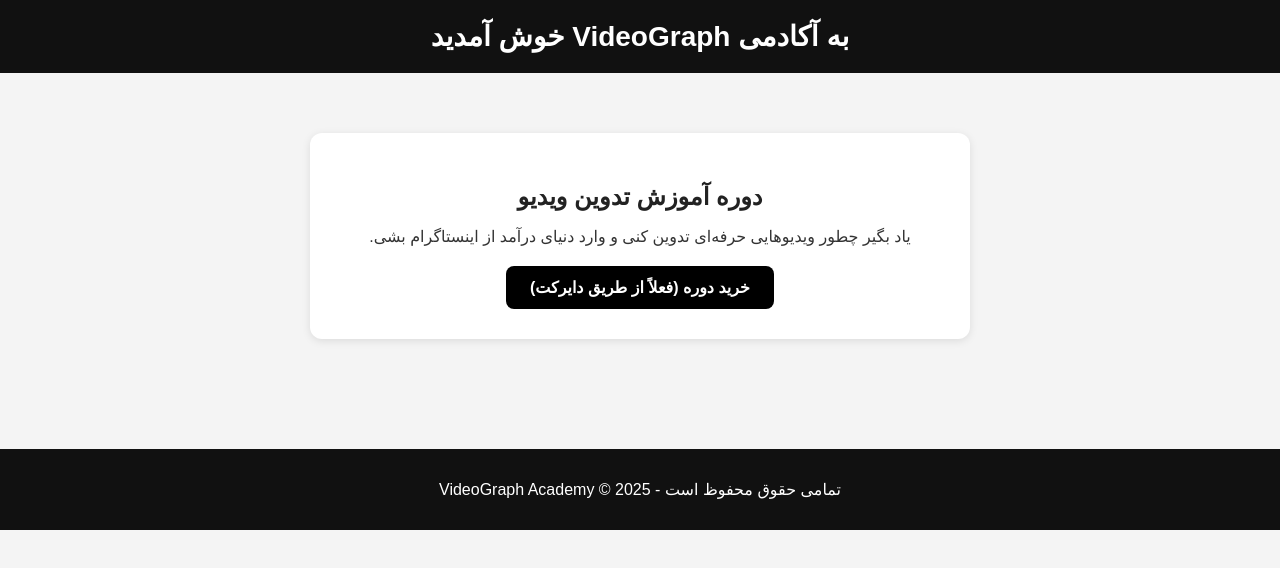
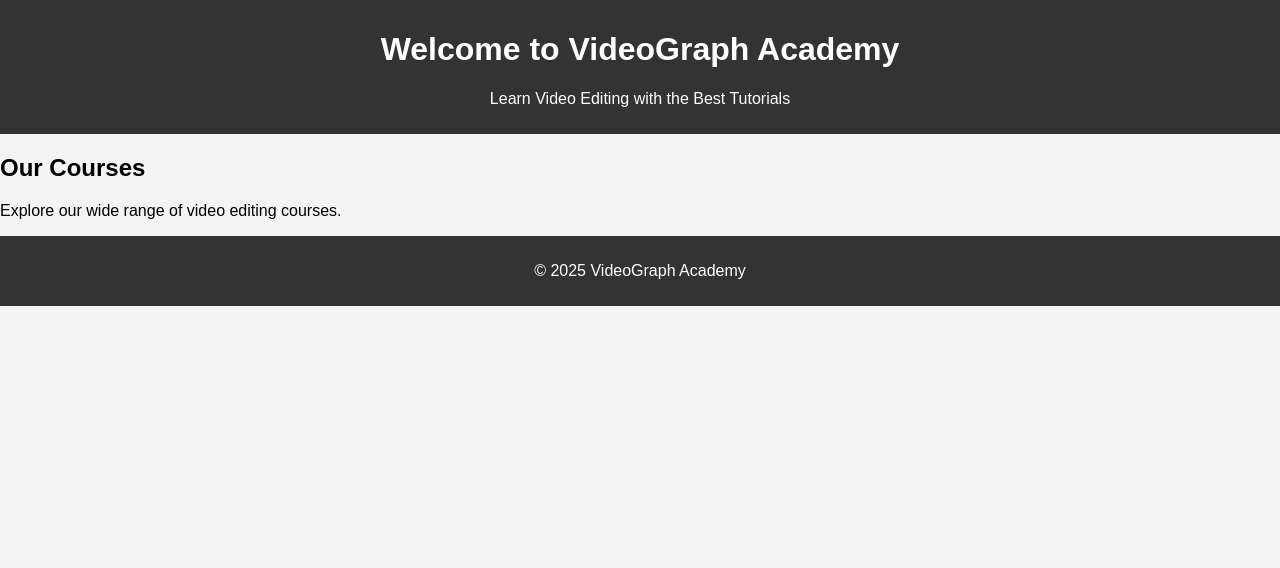
Before and after one commit to Hatef5051/VideoGraphAcademy, a plain HTML site: page index.html in a window 1280 px wide. Drawn offline with Linux system fonts and the light colour scheme.

Commit message:
Update site design

```diff
--- a/index.html
+++ b/index.html
@@ -1,88 +1,25 @@
 <!DOCTYPE html>
-<html lang="fa">
+<html lang="en">
 <head>
     <meta charset="UTF-8">
     <meta name="viewport" content="width=device-width, initial-scale=1.0">
     <title>VideoGraph Academy</title>
-    <style>
-        body {
-            font-family: sans-serif;
-            margin: 0;
-            padding: 0;
-            background-color: #f4f4f4;
-            color: #333;
-            direction: rtl;
-        }
-
-        header {
-            background-color: #111;
-            color: #fff;
-            padding: 20px 0;
-            text-align: center;
-        }
-
-        h1 {
-            margin: 0;
-            font-size: 28px;
-        }
-
-        main {
-            padding: 40px 20px;
-            text-align: center;
-        }
-
-        .course-box {
-            background-color: #fff;
-            margin: 20px auto;
-            padding: 30px;
-            max-width: 600px;
-            border-radius: 12px;
-            box-shadow: 0 2px 8px rgba(0, 0, 0, 0.1);
-        }
-
-        .course-box h2 {
-            margin-bottom: 10px;
-            color: #222;
-        }
-
-        .course-box p {
-            margin-bottom: 20px;
-        }
-
-        .btn {
-            display: inline-block;
-            background-color: #000;
-            color: white;
-            padding: 12px 24px;
-            border-radius: 8px;
-            text-decoration: none;
-            font-weight: bold;
-        }
-
-        footer {
-            margin-top: 50px;
-            background-color: #111;
-            color: #fff;
-            text-align: center;
-            padding: 15px 0;
-        }
-    </style>
+    <link rel="stylesheet" href="style.css">
+    <script src="script.js" defer></script>
 </head>
 <body>
     <header>
-        <h1>به آکادمی VideoGraph خوش آمدید</h1>
+        <h1>Welcome to VideoGraph Academy</h1>
+        <p>Learn Video Editing with the Best Tutorials</p>
     </header>
-
     <main>
-        <div class="course-box">
-            <h2>دوره آموزش تدوین ویدیو</h2>
-            <p>یاد بگیر چطور ویدیوهایی حرفه‌ای تدوین کنی و وارد دنیای درآمد از اینستاگرام بشی.</p>
-            <a href="#" class="btn">خرید دوره (فعلاً از طریق دایرکت)</a>
-        </div>
+        <section>
+            <h2>Our Courses</h2>
+            <p>Explore our wide range of video editing courses.</p>
+        </section>
     </main>
-
     <footer>
-        <p>تمامی حقوق محفوظ است - VideoGraph Academy &copy; 2025</p>
+        <p>&copy; 2025 VideoGraph Academy</p>
     </footer>
 </body>
 </html>
--- /dev/null
+++ b/script.js
@@ -0,0 +1,3 @@
+document.addEventListener('DOMContentLoaded', function() {
+    console.log('VideoGraph Academy Loaded');
+});
--- a/style.css
+++ b/style.css
@@ -1 +1,20 @@
-body { font-family: Arial, sans-serif; background-color: #f4f4f4; }
+body {
+    font-family: Arial, sans-serif;
+    background-color: #f4f4f4;
+    margin: 0;
+    padding: 0;
+}
+
+header {
+    background-color: #333;
+    color: white;
+    padding: 10px 0;
+    text-align: center;
+}
+
+footer {
+    background-color: #333;
+    color: white;
+    padding: 10px 0;
+    text-align: center;
+}
```
